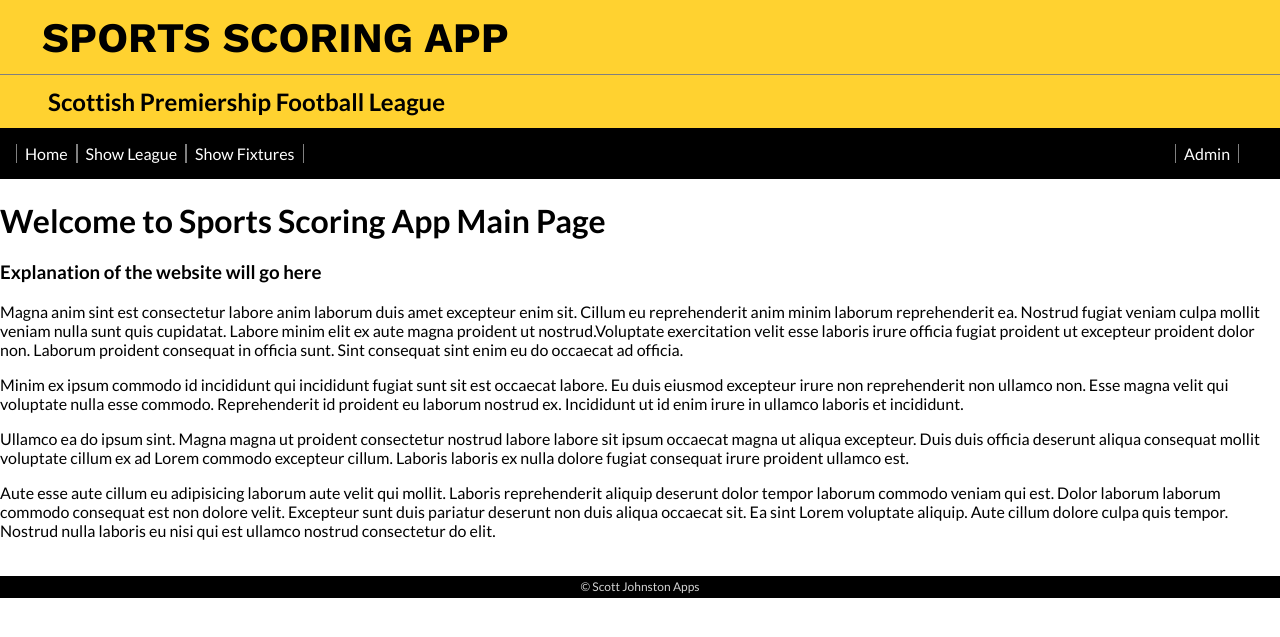
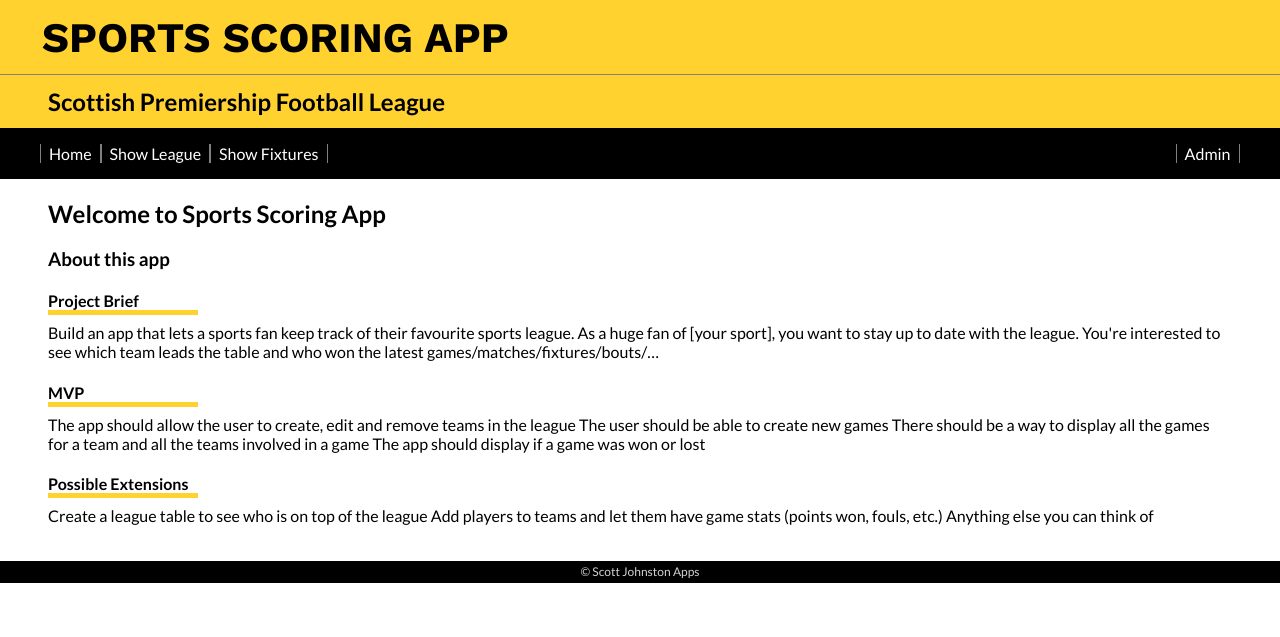
Before and after one commit to SJ47/Sports-Scoring-App, a Flask app: page / in a window 1280 px wide. Shown: the top 637 px of the page. Run offline with Flask 2, Linux system fonts and the light colour scheme.

Commit message:
main page styling updated

```diff
--- a/static/styles.css
+++ b/static/styles.css
@@ -1,5 +1,10 @@
 *, *::before, *::after {
     box-sizing: border-box;
+}
+
+:root {
+  --primary-color: #ffd230;
+  --secondary-color: #000;
 }
 
 body {
@@ -13,14 +18,14 @@ body {
     text-transform: uppercase;
     font-size: 42px;
     font-weight: 700;
-    background: #ffd230;
+    background: var(--primary-color);
     text-align: left;
     margin: 0;
     padding: .3em 1em;
 }
 
 .subtitle {
-    background: #ffd230;
+    background: var(--primary-color);;
     margin-top: 0;
     margin-bottom: 0;
     border-top: 1px solid grey;
@@ -30,8 +35,9 @@ body {
 
 /* Nav Styling */
 .nav {
-    background: #000;
+    background: var(--secondary-color);
     padding: 1em;
+    padding-left: 2.5em;
 
 }
 
@@ -60,6 +66,24 @@ body {
     text-decoration: none;
 }
 /* End Nav Styling  */
+
+/* START of main section styling  */
+.main {
+    margin: 0 3em;
+}
+
+.main-page-section > h4 {
+    margin-bottom: 0;
+    padding-bottom: 0;
+    border-bottom: 5px solid var(--primary-color);;
+    width: 150px;
+}
+
+.main-page-section > p {
+    margin-top: .5em;
+}
+/* END of main section styling  */
+
 
 .btn {
     background: grey;
@@ -105,7 +129,7 @@ tr:first-child {
 
 
 .trash-button, .edit-button {
-    color: black;
+    color: var(--secondary-color);
     margin-right: 1em;
     /* background: transparent; */
 }
@@ -124,7 +148,7 @@ tr:first-child {
 footer {
     font-size: .75em;
     text-align: center;
-    background: rgba(0,0,0,1);
+    background: var(--secondary-color);
     color: lightgray;
     margin-top: 3em;
     padding: .3em;
--- a/templates/base.html
+++ b/templates/base.html
@@ -33,7 +33,7 @@
       </nav>
     </header>
 
-    <main>
+    <main class="main">
       {% block content %}
       {% endblock %}
     </main>
--- a/templates/index.html
+++ b/templates/index.html
@@ -2,27 +2,32 @@
 
 {% block content %}
 
-<h1>Welcome to Sports Scoring App Main Page</h1>
-<h3>Explanation of the website will go here</h3>
-<p>Magna anim sint est consectetur labore anim laborum duis amet excepteur enim sit. Cillum eu reprehenderit anim minim
-    laborum reprehenderit ea. Nostrud fugiat veniam culpa mollit veniam nulla sunt quis cupidatat. Labore minim elit ex
-    aute magna proident ut nostrud.Voluptate exercitation velit esse laboris irure officia fugiat proident ut excepteur
-    proident dolor non. Laborum proident consequat in officia sunt. Sint consequat sint enim eu do occaecat ad officia.
-<p>
-    Minim ex ipsum commodo id incididunt qui incididunt fugiat sunt sit est occaecat labore. Eu duis eiusmod excepteur
-    irure non reprehenderit non ullamco non. Esse magna velit qui voluptate nulla esse commodo. Reprehenderit id
-    proident eu laborum nostrud ex. Incididunt ut id enim irure in ullamco laboris et incididunt.
-</p>
-<p>
-    Ullamco ea do ipsum sint. Magna magna ut proident consectetur nostrud labore labore sit ipsum occaecat magna ut
-    aliqua excepteur. Duis duis officia deserunt aliqua consequat mollit voluptate cillum ex ad Lorem commodo excepteur
-    cillum. Laboris laboris ex nulla dolore fugiat consequat irure proident ullamco est.
-</p>
-<p>
-    Aute esse aute cillum eu adipisicing laborum aute velit qui mollit. Laboris reprehenderit aliquip deserunt dolor
-    tempor laborum commodo veniam qui est. Dolor laborum laborum commodo consequat est non dolore velit. Excepteur sunt
-    duis pariatur deserunt non duis aliqua occaecat sit. Ea sint Lorem voluptate aliquip. Aute cillum dolore culpa quis
-    tempor. Nostrud nulla laboris eu nisi qui est ullamco nostrud consectetur do elit.</p>
-</p>
+<section class="main-page-section">
+    <h1>Welcome to Sports Scoring App</h1>
+    <h3>About this app</h3>
+
+    <h4>Project Brief</h4>
+    <p>
+        Build an app that lets a sports fan keep track of their favourite sports league.
+
+        As a huge fan of [your sport], you want to stay up to date with the league. You're interested to see which team
+        leads
+        the table and who won the latest games/matches/fixtures/bouts/…
+    </p>
+
+    <h4>MVP</h4>
+    <p>The app should allow the user to create, edit and remove teams in the league
+        The user should be able to create new games
+        There should be a way to display all the games for a team and all the teams involved in a game
+        The app should display if a game was won or lost
+    </p>
+
+    <h4>Possible Extensions</h4>
+    <p>
+        Create a league table to see who is on top of the league
+        Add players to teams and let them have game stats (points won, fouls, etc.)
+        Anything else you can think of
+    </p>
+</section>
 
 {% endblock %}
```
